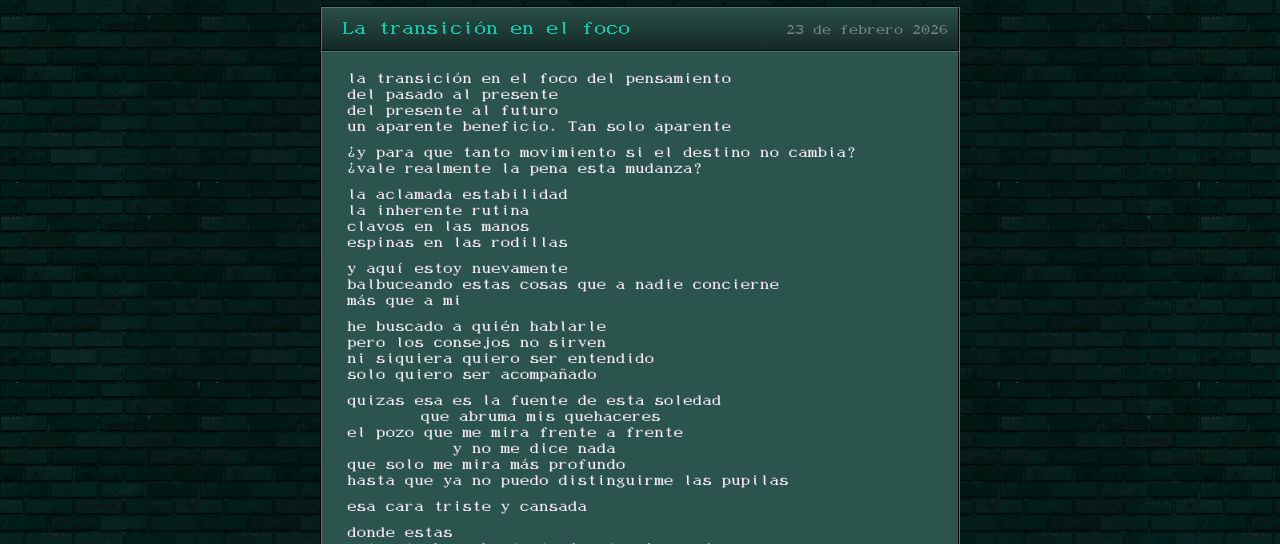
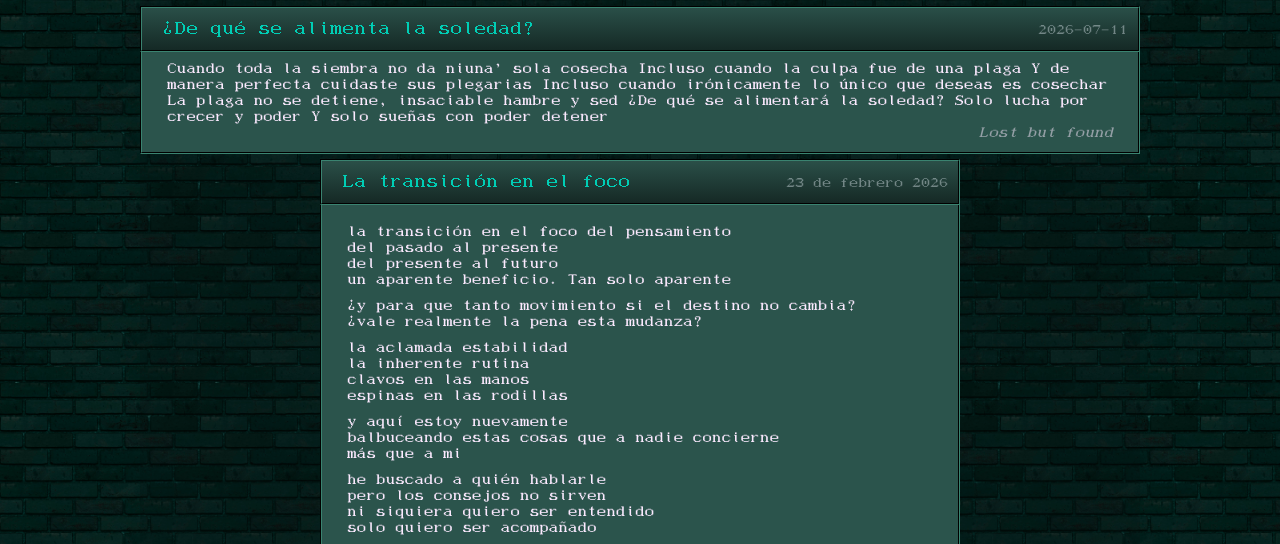
Before and after one commit to FinzoYFunzo/joacoera.neocities, a plain HTML site: page blog.html in a window 1280 px wide. Shown: the part 234-778 px from the top of the page. Drawn offline with Linux system fonts and the light colour scheme; files whose address does not match are found by name.

Commit message:
blog post and README, some fixes also

```diff
--- a/blog.html
+++ b/blog.html
@@ -56,7 +56,47 @@
                       </div>
 
                       ------------------------------------------->
-                      <div style="width: 40em">
+                                            <div>
+                        <div class="title">
+                          <div style="display: flex; justify-content: space-between;">
+
+                            <p> ¿De qué se alimenta la soledad? </p>
+
+                            <div class="date">
+                              <p> 2026-07-11 </p>
+                            </div>
+
+                          </div>
+                        </div>
+
+                        <div class="content">
+
+                          Cuando toda la siembra no da niuna' sola cosecha
+
+                          Incluso cuando la culpa fue de una plaga
+                          Y de manera perfecta cuidaste sus plegarias
+
+                          Incluso cuando irónicamente lo único que deseas es cosechar
+                          La plaga no se detiene, insaciable hambre y sed
+
+                          ¿De qué se alimentará la soledad?
+
+                          Solo lucha por crecer y poder
+                          Y solo sueñas con poder detener
+
+                          <div class="post-footer">
+
+                              <div class="caption">
+                                <i> Lost but found </i>
+                              </div>
+
+                          </div>
+
+                        </div>
+                      </div>
+
+
+                      <div class="poem">
                         <div class="title">
                           <div style="display: flex; justify-content: space-between;">
 
--- a/style/blog.css
+++ b/style/blog.css
@@ -74,3 +74,7 @@ p {
   width: 100%;
   padding-right: 10px;
 }
+
+.poem {
+  width: 40em;
+}
```
Also changed, not shown: index.html (+1 -1 lines), 1 other file.
